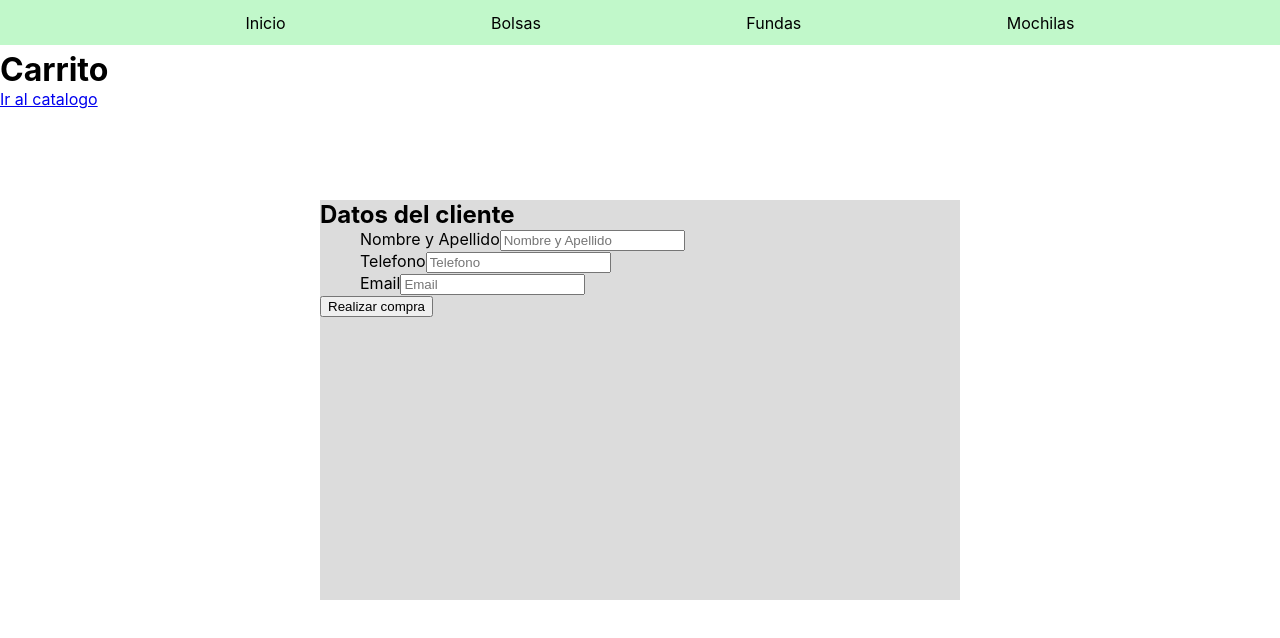
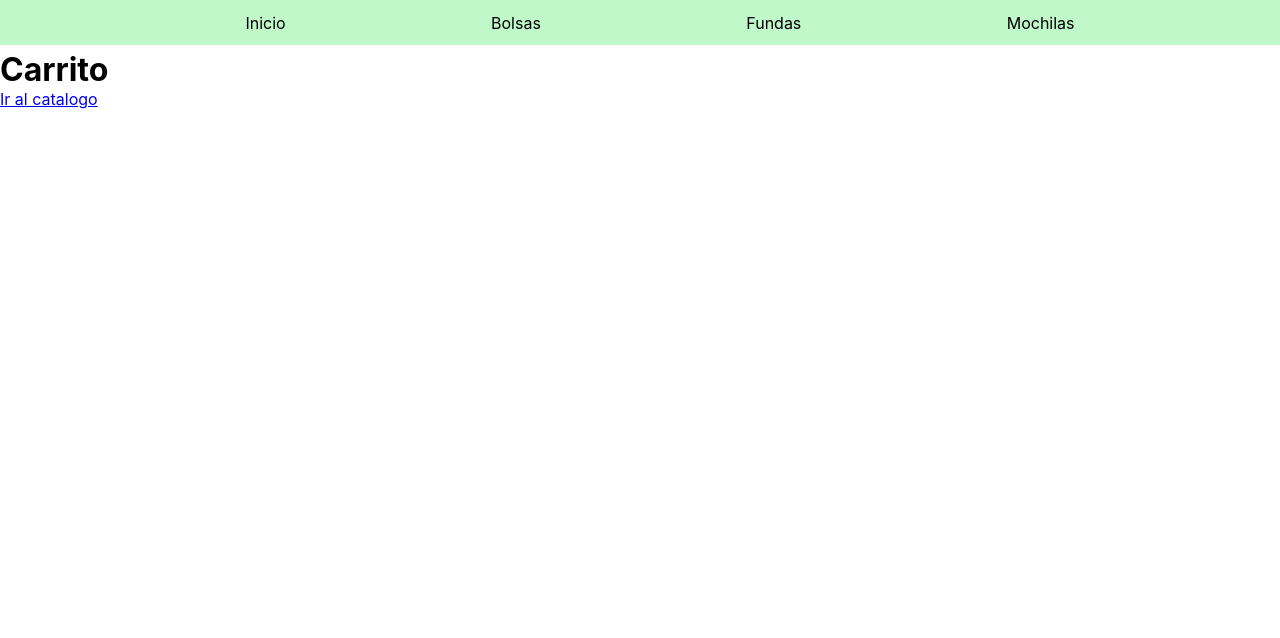
Before and after one commit to ailin3142/CaranaReact, a React (Create React App) app: page /cart in a window 1280 px wide. Shown: the top 638 px of the page. Built offline with nearby package versions, Linux system fonts and the light colour scheme.

Commit message:
mostrar/ocultar modal de datos del cliente

```diff
--- a/src/components/cart/Cart.jsx
+++ b/src/components/cart/Cart.jsx
@@ -1,4 +1,4 @@
-import React, { useContext } from "react"
+import React, { useContext, useState } from "react"
 import { contexto } from "../cart/CartContext";
 import { Link } from "react-router-dom";
 import Modal from "../modal/Modal";
@@ -6,6 +6,7 @@ import firebase from "firebase";
 
 export default function Cart() {
     const { removeItem, clear, carrito } = useContext(contexto);
+    const [mostrarModal, setMostrarModal] = useState(false);
 
     const precioTotal = carrito.reduce(function (acc, obj) { return acc + obj.precio * obj.cantidad; }, 0);
 
@@ -18,11 +19,8 @@ export default function Cart() {
         height: 24
     }
 
-    let mostrarModal = true;
-
-    const actualizarMostrarModal = (mostrar) => { mostrarModal = mostrar};
-
     const comprar = (buyer) => {
+        setMostrarModal(false);
         const orden = {
             buyer: buyer,
             items: carrito,
@@ -34,9 +32,7 @@ export default function Cart() {
 
     return (
         <>
-        <Modal handleClose={comprar} show={mostrarModal} >
-                    <p>Modal</p>
-                </Modal>
+        <Modal handleClose={comprar} show={mostrarModal} />
         <div className="greeting">
             <h1> Carrito </h1>
             {carrito.length > 0 ?
@@ -57,7 +53,7 @@ export default function Cart() {
                     </ul>
                     <h2>Precio Total: {precioTotal}</h2>
                     <button onClick={clear} className="Button"> Eliminar todo el carrito </button>
-                    <button onClick={actualizarMostrarModal(true)} className="Button"> Comprar productos </button>
+                    <button onClick={() => setMostrarModal(true)} className="Button"> Comprar productos </button>
                 </>
                 :
                 <Link to="/"> Ir al catalogo</Link>
--- a/src/components/modal/Modal.js
+++ b/src/components/modal/Modal.js
@@ -7,6 +7,7 @@ export default function Modal({ handleClose, show }) {
     const campos = [{ titulo: "Nombre y Apellido", ref: nombreRef },
                     { titulo: "Telefono", ref: telRef },
                     { titulo: "Email", ref: emailRef }];
+    // revisar uso
     const showHideClassName = show ? "modal display-block" : "modal display-none";
 
     const inputs = campos.map(function (item) {
@@ -22,7 +23,6 @@ export default function Modal({ handleClose, show }) {
     });
 
     const generarComprador = () => {
-
         if (nombreRef.current.value === "" || telRef.current.value === "" || emailRef.current.value === "") { return; }
         const buyer = {
             name: nombreRef.current.value,
@@ -38,7 +38,7 @@ export default function Modal({ handleClose, show }) {
             <section className="modal-main">
                 <h2> Datos del cliente </h2>
                 {inputs}
-                <button type="button" onClick={generarComprador}> Realizar compra </button>
+                <button type="button" onClick={() => generarComprador()}> Realizar compra </button>
             </section>
         </div>
     );
```
